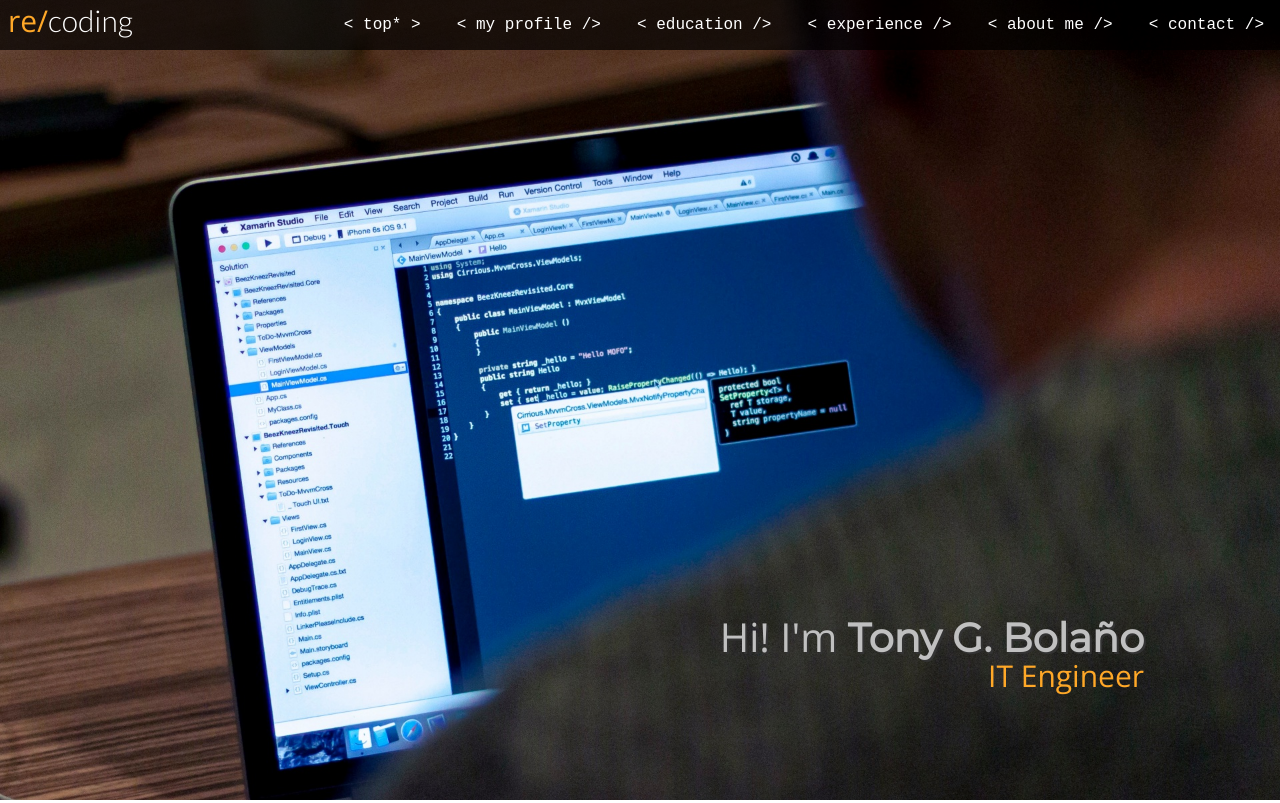
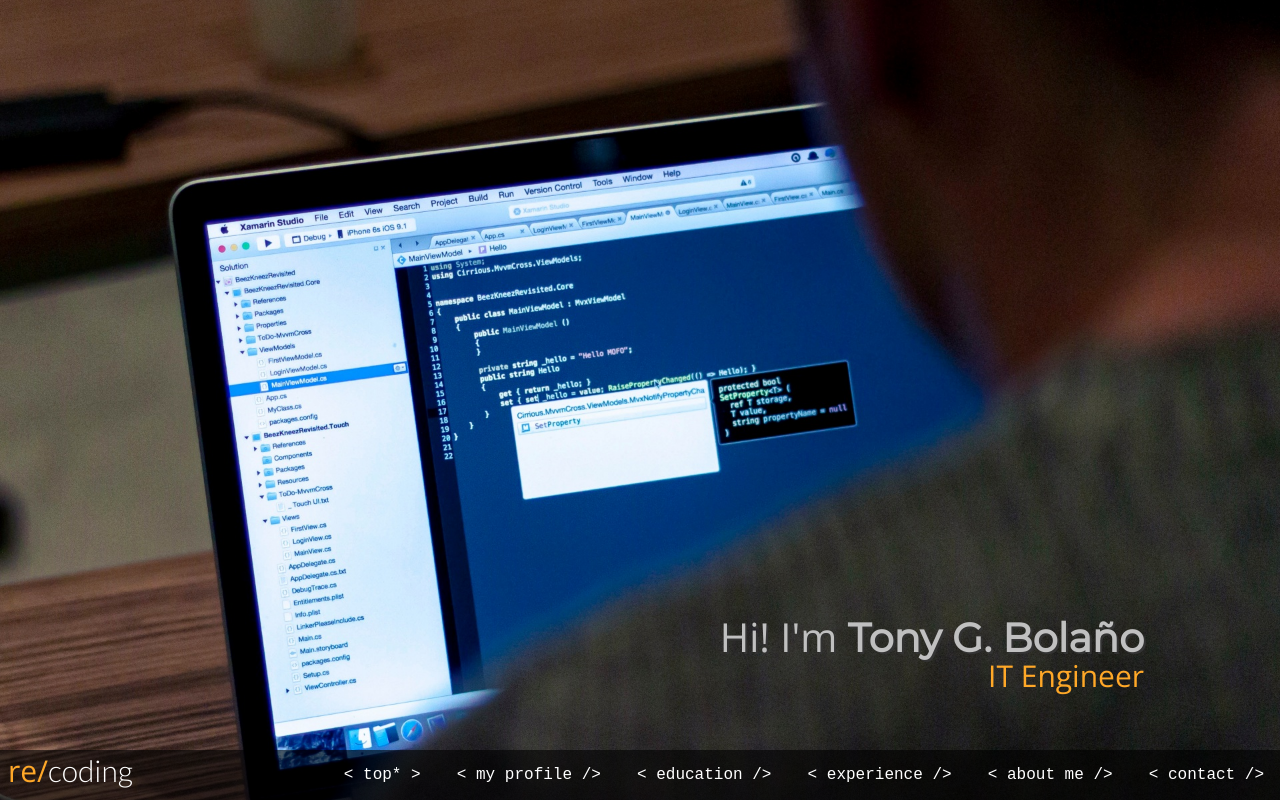
Before and after one commit to tonybolanyo/kc-web3-html5-css3-js, a plain HTML site: page index.html in a window 1280 px wide. Shown: the top 803 px of the page. Drawn offline with nearby package versions, Linux system fonts and the light colour scheme.

Commit message:
Navbar is now at bottom when page loads and convert to sticky on scroll

```diff
--- a/css/navbar.css
+++ b/css/navbar.css
@@ -1,10 +1,19 @@
 .navbar{
+    position: absolute;
+    bottom: 0;
+    width: 100%;
+    background: rgba(0, 0, 0, .6);
+    z-index: 9999;
+    animation: fadeDownward .7s ease-in-out forwards;
+    transition: background-color 1s ease;
+}
+
+/* class to make navbar stick on top of the screen */
+.fixed-navbar {
     position: fixed;
     top: 0;
-    width: 100%;
-    background: rgba(0, 0, 0, .7);
-    z-index: 9999;
-    animation: fadeDownward .7s ease-in-out forwards;
+    bottom: auto;
+    background: rgba(17, 17, 51, 1);
 }
 
 .navbar .logo {
--- a/index.html
+++ b/index.html
@@ -15,13 +15,13 @@
     <link href="https://fonts.googleapis.com/css?family=Montserrat|Open+Sans:300|Lato:300" rel="stylesheet">
 </head>
 <body>
-    <header class="header">
+    <header class="header" id="header">
         <div class="cover"></div>
         <h1 class="header-name"><span>Hi! I'm</span> Tony G. Bolaño</h1>
         <p class="header-job">IT Engineer</p>
     </header>
 
-    <nav class="navbar">
+    <nav class="navbar" id="navbar">
         <div class="logo"><span>re/</span>coding</div>
         <ul class="navbar-list">
             <li class="navbar-list-item active"><a href="#" title="top">top</a></li>
@@ -300,5 +300,6 @@
             </div>
         </div>
     </footer>
+    <script src="js/navbar.js"></script>
 </body>
 </html>
--- /dev/null
+++ b/js/navbar.js
@@ -0,0 +1,26 @@
+/* get navbar element */
+
+var header = document.getElementById('header');
+var navbar = document.getElementById('navbar');
+
+// we stick navbar when reaches top of screen
+// as navbar is "inside" height of cover
+// we need to substract its height to header height
+var limit = header.getBoundingClientRect().height - navbar.getBoundingClientRect().height;
+
+window.addEventListener("scroll", function() {
+    var scrollY = window.scrollY;
+    // when scrolling is beyond top of navbar
+    // add a class to make it sticky
+    // if not, remove that class
+    if (scrollY > limit) {
+        navbar.classList.add("fixed-navbar");
+    } else {
+        navbar.classList.remove("fixed-navbar");
+    }
+});
+
+window.addEventListener("resize", function() {
+    // Recalculate limit if window resize
+    limit = header.getBoundingClientRect().height - navbar.getBoundingClientRect().height;
+});
```
